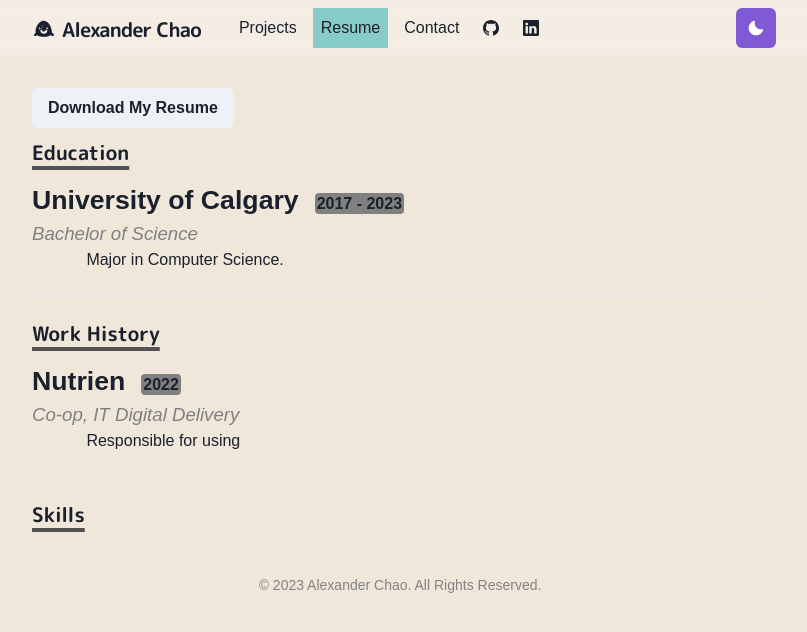
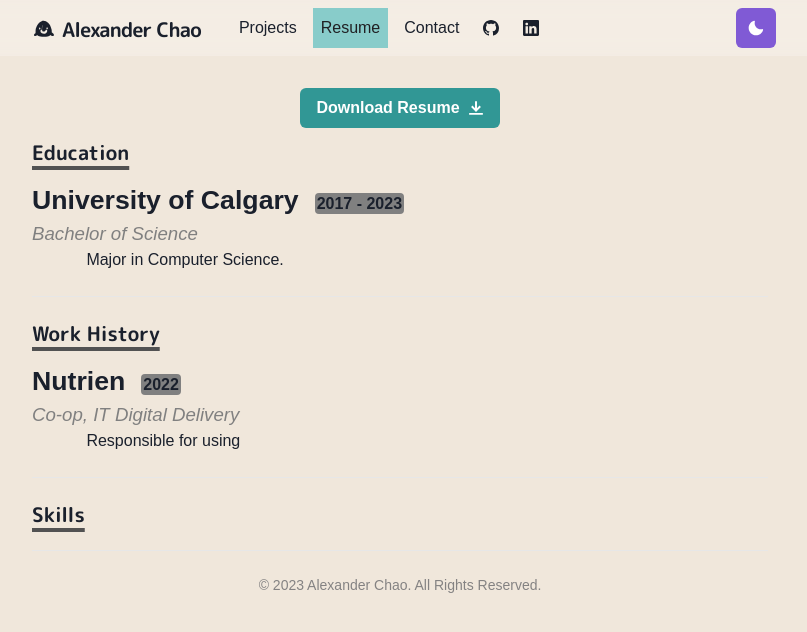
Before and after one commit to AlexanderChao14/AlexanderChao, a Next.js app: page /resume in a window 1280 px wide. Shown: the top 632 px of the page, without its empty margins (240-1047 px from the left). Built offline with nearby package versions, Linux system fonts and the light colour scheme.

Commit message:
Edited Download Resume button

```diff
--- a/pages/index.js
+++ b/pages/index.js
@@ -40,11 +40,9 @@ const Index = () => {
             {/* Some of the hobbies that I enjoy during my past time outside of software development are playing video games, learning martial arts, working outing at the gym, fishing and traveling the world.   */}
           </ParagraphBlock>
           <Box align="center" my={4}>
-
-            <Button as={NextLink} href="/projects" scroll={false} rightIcon={<ChevronRightIcon/>} colorScheme='teal'>
+            <Button as={NextLink} href="/projects" rightIcon={<ChevronRightIcon/>} colorScheme='teal'>
               My projects
             </Button>
-
           </Box>
         </Section>
         <Section delay={0.2}>
--- a/pages/resume.js
+++ b/pages/resume.js
@@ -1,17 +1,19 @@
-import { Button, Container, Heading, Divider} from '@chakra-ui/react'
+import { Button, Container, Heading, Divider, Box} from '@chakra-ui/react'
 import Layout from '../components/layouts/article'
 import Section from '../components/section'
 import { HistoryDescription, HistorySubTitle, HistoryTitle, HistoryYear } from '../components/history'
-import { mode } from '@chakra-ui/theme-tools'
+import {DownloadIcon} from '@chakra-ui/icons'
 
 const Resume = () => (
 
     <Layout title="Resume">
         <Container>
             <Section delay={0.2}>
-                <Button align="center">
-                    Download My Resume
-                </Button>
+                <Box align="center">
+                    <Button colorScheme='teal' rightIcon={<DownloadIcon/>}>
+                        Download Resume
+                    </Button>
+                </Box>
 
                 <Heading as="h3" variant="section-title">
                     Education
```
